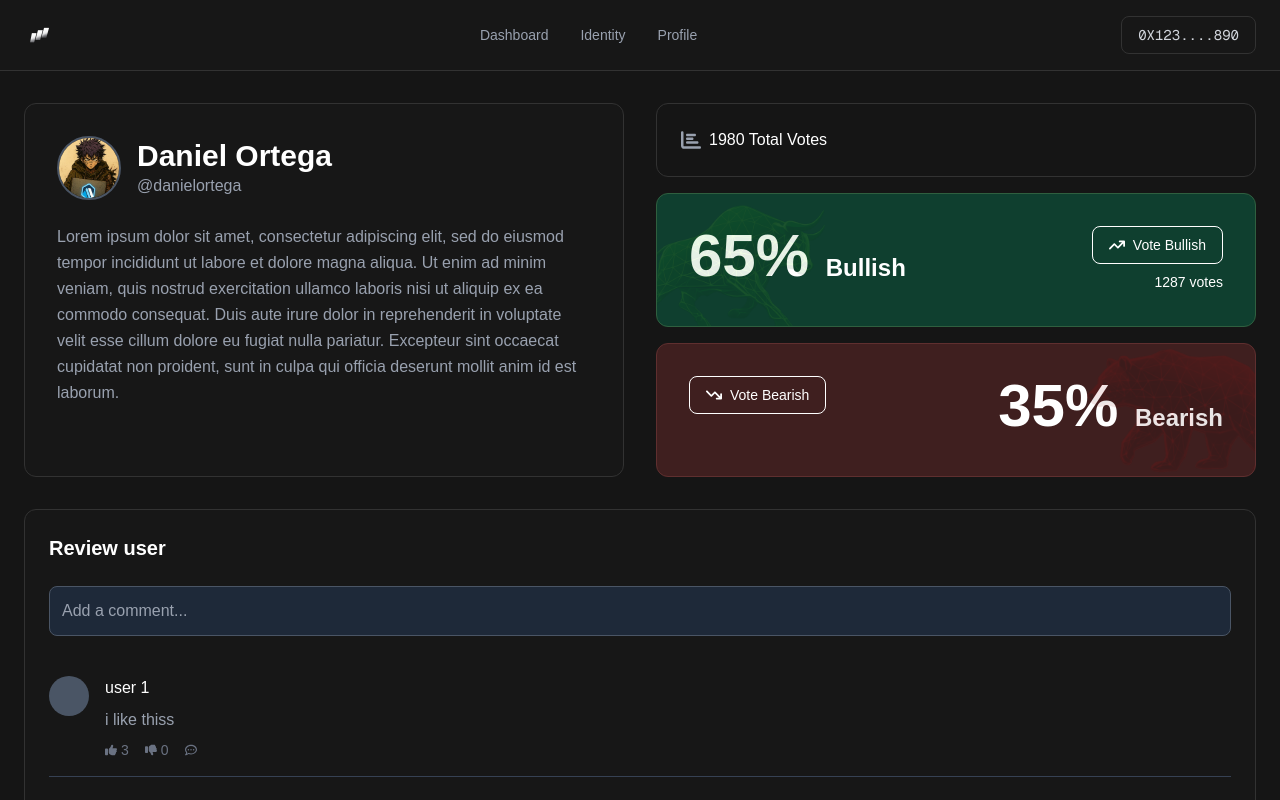
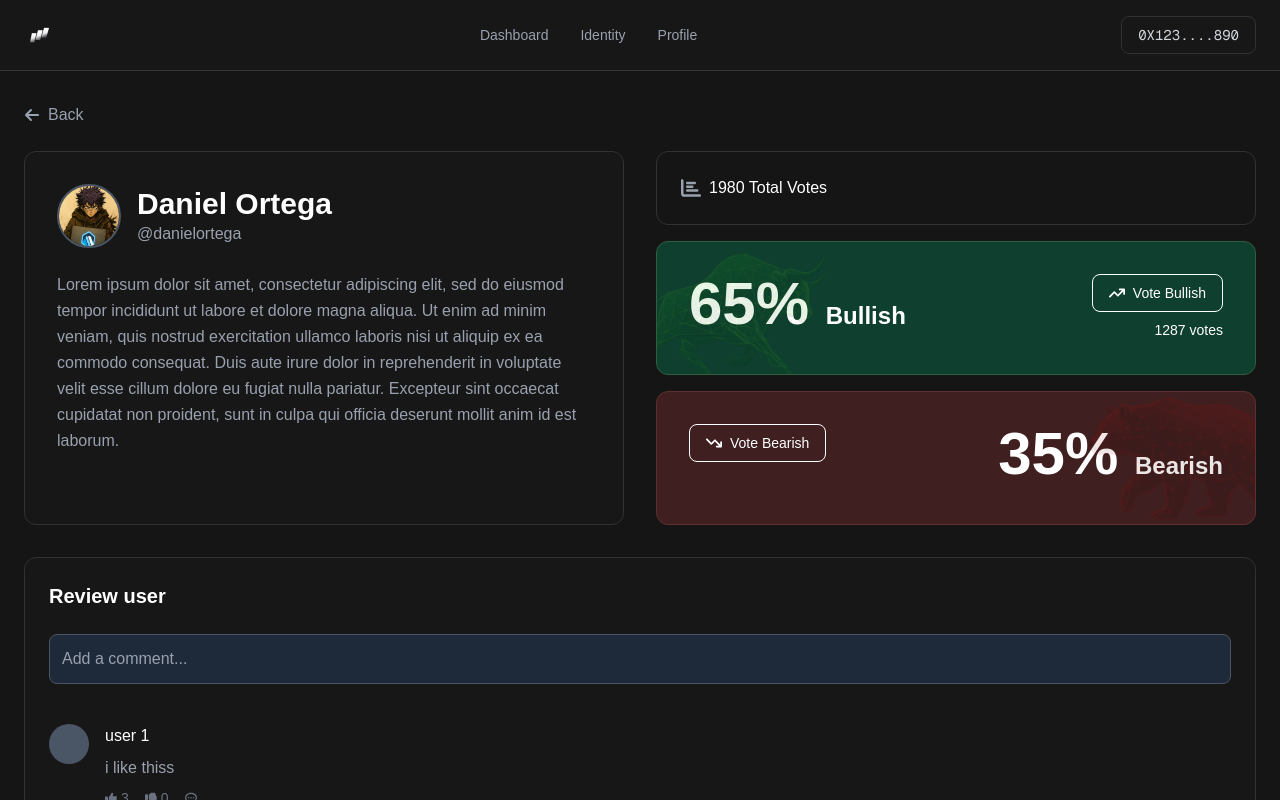
Before and after one commit to Vitrum-Labs/web, a Next.js app: page /app/identity/1 in a window 1280 px wide. Shown: the top 800 px of the page. Built offline with nearby package versions, Linux system fonts and the light colour scheme.

Commit message:
feat: Add back button and improve button accessibility
Introduced a back button with an icon for easier navigation and added 'cursor-pointer' to vote buttons to enhance accessibility and user experience.

```diff
--- a/src/app/components/pages/(main)/Identity/InfluencerDetail.tsx
+++ b/src/app/components/pages/(main)/Identity/InfluencerDetail.tsx
@@ -4,7 +4,7 @@ import { FC, useState, useMemo } from "react";
 import Image from "next/image";
 import Navbar from "../../../ui/Navbar";
 import { CTInfluencer } from "../../../../types/domain";
-import { FaChartBar, FaArrowTrendUp, FaArrowTrendDown, FaThumbsUp, FaThumbsDown, FaRegCommentDots } from "react-icons/fa6";
+import { FaChartBar, FaArrowTrendUp, FaArrowTrendDown, FaThumbsUp, FaThumbsDown, FaRegCommentDots, FaArrowLeft } from "react-icons/fa6";
 
 interface InfluencerDetailProps {
   id: string;
@@ -77,6 +77,14 @@ const InfluencerDetail: FC<InfluencerDetailProps> = ({ id }) => {
       <Navbar />
 
       <main className="max-w-7xl mx-auto px-6 py-8">
+        <button
+          onClick={() => window.history.back()}
+          className="flex items-center space-x-2 text-gray-400 hover:text-white transition-colors mb-6 cursor-pointer"
+        >
+          <FaArrowLeft className="w-4 h-4" />
+          <span>Back</span>
+        </button>
+
         <div className="grid grid-cols-1 lg:grid-cols-2 gap-8">
           <div
             className="border rounded-xl p-8"
@@ -142,7 +150,7 @@ const InfluencerDetail: FC<InfluencerDetailProps> = ({ id }) => {
                 <div className="text-right">
                   <button
                     onClick={() => setUserVote("Bullish")}
-                    className="flex items-center space-x-2 px-4 py-2 bg-transparent border border-white rounded-lg text-white text-sm font-medium hover:bg-white hover:text-black transition-colors mb-2"
+                    className="flex items-center space-x-2 px-4 py-2 bg-transparent border border-white rounded-lg text-white text-sm font-medium hover:bg-white hover:text-black transition-colors mb-2 cursor-pointer"
                   >
                     <FaArrowTrendUp className="w-4 h-4" />
                     <span>Vote Bullish</span>
@@ -173,7 +181,7 @@ const InfluencerDetail: FC<InfluencerDetailProps> = ({ id }) => {
                 <div>
                   <button
                     onClick={() => setUserVote("Bearish")}
-                    className="flex items-center space-x-2 px-4 py-2 bg-transparent border border-white rounded-lg text-white text-sm font-medium hover:bg-white hover:text-black transition-colors mb-2"
+                    className="flex items-center space-x-2 px-4 py-2 bg-transparent border border-white rounded-lg text-white text-sm font-medium hover:bg-white hover:text-black transition-colors mb-2 cursor-pointer"
                   >
                     <FaArrowTrendDown className="w-4 h-4" />
                     <span>Vote Bearish</span>
```
